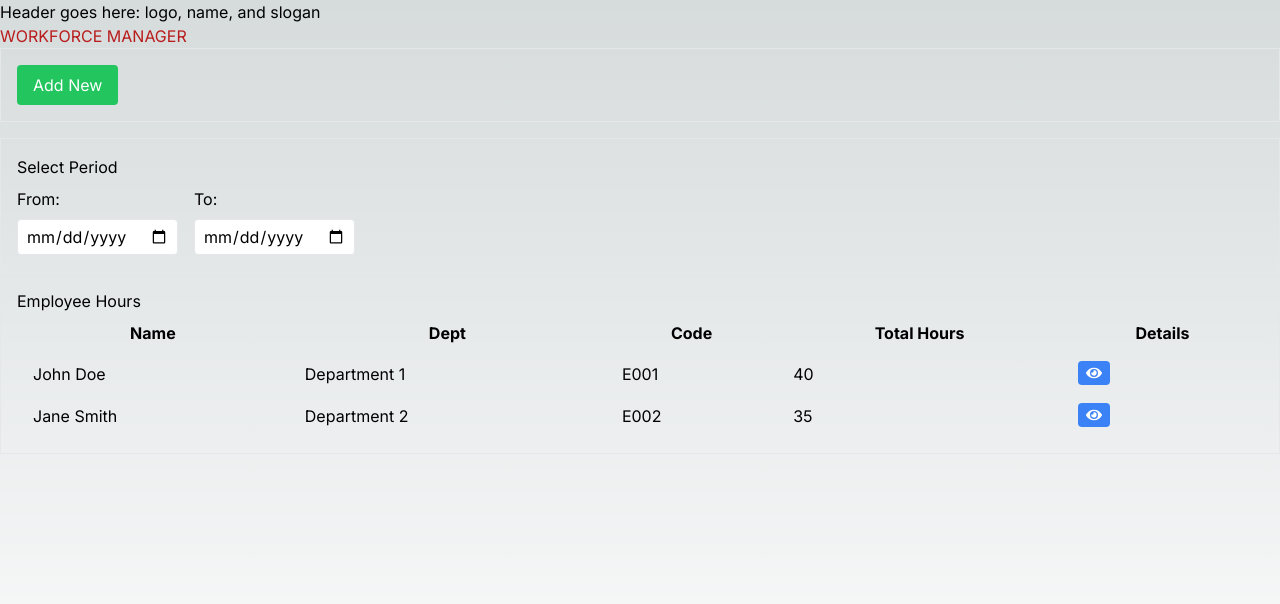
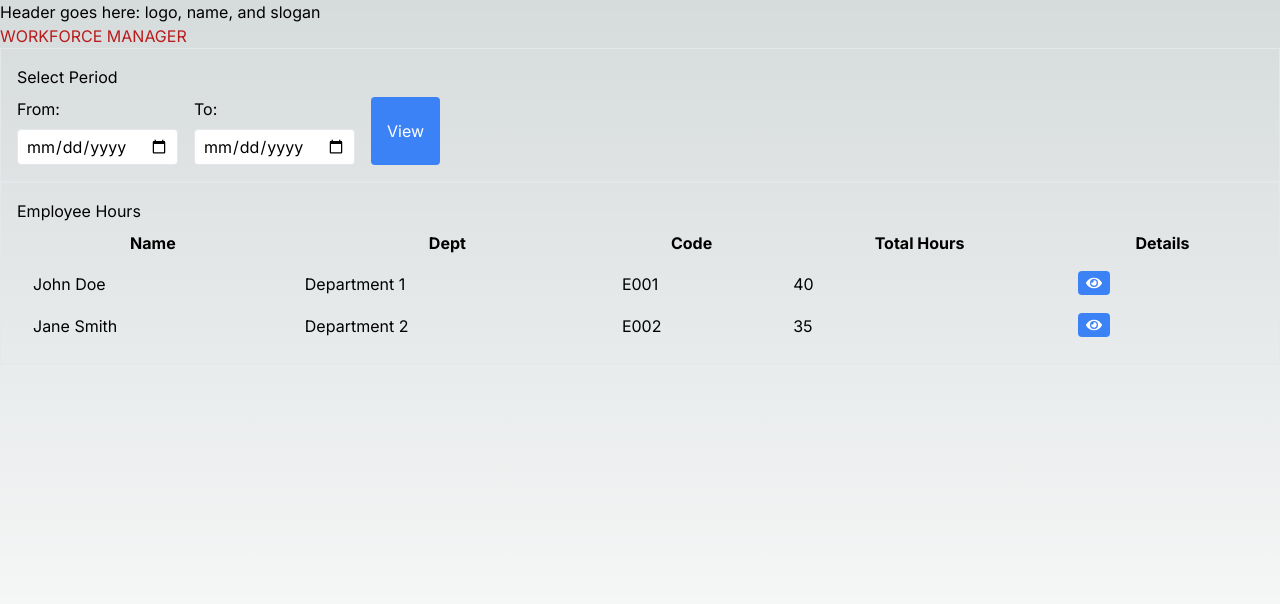
Before and after one commit to gregArijah/workforce-manager, a Next.js app: page /admin/timeclerk in a window 1280 px wide. Shown: the top 604 px of the page. Built offline with nearby package versions, Linux system fonts and the light colour scheme.

Commit message:
added view button - first page of timeclerk

```diff
--- a/app/(pages)/admin/timeclerk/page.tsx
+++ b/app/(pages)/admin/timeclerk/page.tsx
@@ -31,6 +31,12 @@ export default function TimeClerk() {
     // ...
   ];
 
+  const handleView = () => {
+    // Perform the desired action when the "View" button is clicked
+    console.log('View button clicked!');
+    // Add your logic here to handle the view action
+  };
+
   const handleFromDateChange = (e:any) => {
     setFromDate(e.target.value);
   };
@@ -42,14 +48,7 @@ export default function TimeClerk() {
   return (
     <div className="h-screen">
       <Header />
-
       <div className="flex-col">
-        <div className="border p-4 mb-4">
-          <button className="bg-green-500 text-white px-4 py-2 rounded">
-            Add New
-          </button>
-        </div>
-
         <div className="border p-4">
             <h2 className="mb-2">Select Period</h2>
             <div className="flex space-x-4">
@@ -77,7 +76,11 @@ export default function TimeClerk() {
                     className="px-2 py-1 rounded border"
                     />
                 </div>
+                <button onClick={handleView} className="px-4 py-2 bg-blue-500 text-white rounded">
+                    View
+                </button>
             </div>
+
         </div>
 
         <div className="border p-4">
```
Lines whose indentation alone changed are shown as unchanged.
